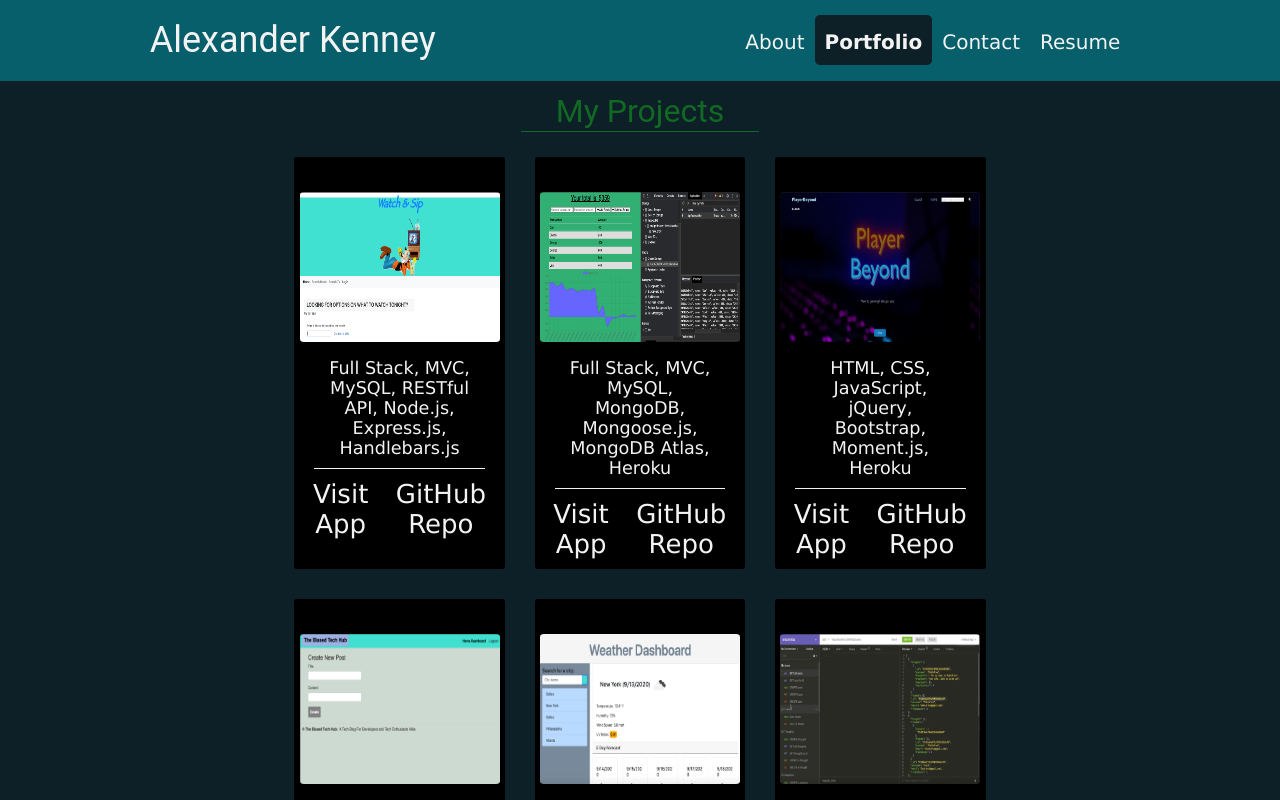
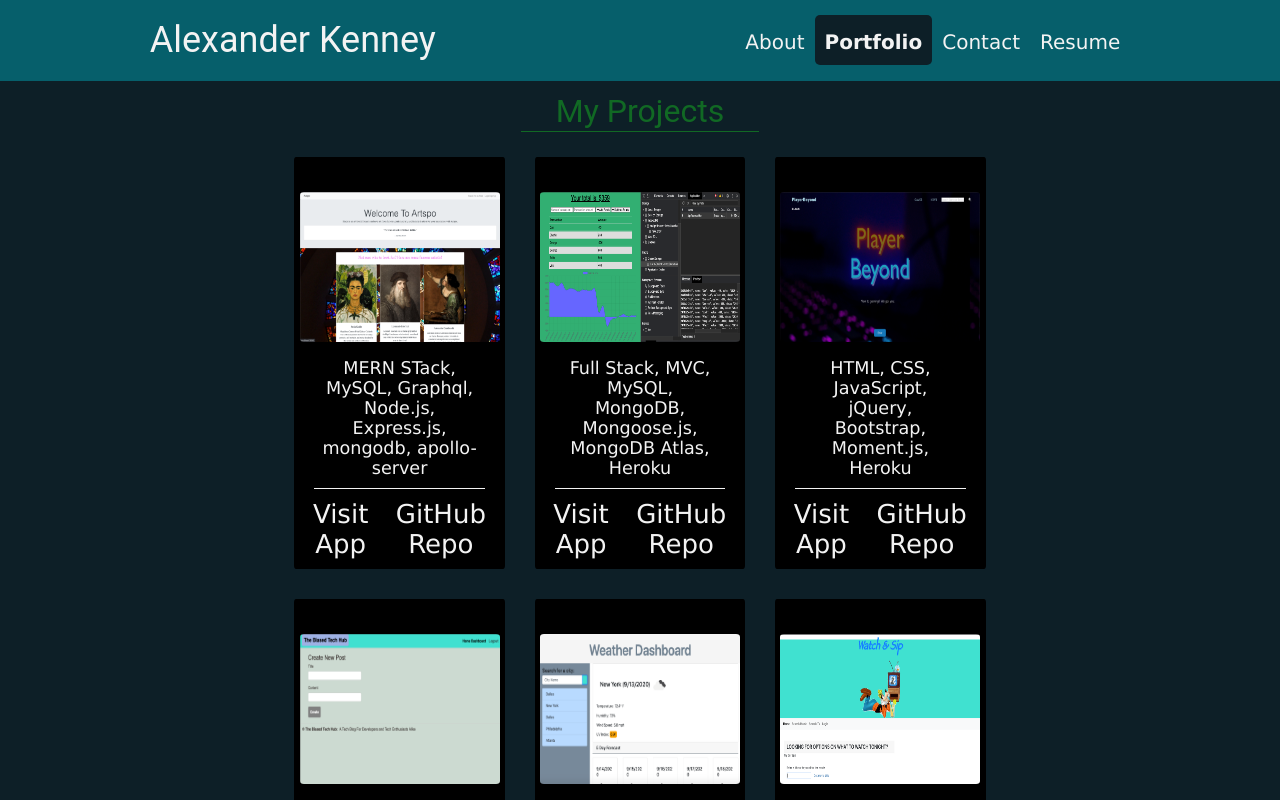
Before and after one commit to AlexanderKeny10/portfolio-react-ak, a React (Create React App) app: page / in a window 1280 px wide. Both pictures are taken after a click on the element "Portfolio". Shown: the top 800 px of the page. Built offline with nearby package versions, Linux system fonts and the light colour scheme.

Commit message:
art-spo added to projects

```diff
--- a/src/components/Project/index.js
+++ b/src/components/Project/index.js
@@ -1,20 +1,20 @@
 import React from 'react';
-import project1 from '../../assets/images/Watch-&-Sip-app.png';
+import project1 from '../../assets/images/artspo-landingpage-port.png';
 import project2 from '../../assets/images/Budget-Tracker1.jpg';
 import project3 from '../../assets/images/PlayerBeyond-SS2.png';
 import project4 from '../../assets/images/Tech-blog-dashboard-ss1.png';
 import project5 from '../../assets/images/WeatherDashboard1.png';
-import project6 from '../../assets/images/Social-Network-API.png';
+import project6 from '../../assets/images/Watch-&-Sip-app.png';
 
 function Project() {
 
     const projects = [
         {
             id: '1',
-            name: 'Watch & Sip',
-            url: 'https://quiet-ocean-97053.herokuapp.com/',
-            repo: 'Watch-and-Sip',
-            features: 'Full Stack, MVC, MySQL, RESTful API, Node.js, Express.js, Handlebars.js',
+            name: 'Art-spo',
+            url: 'https://art-spo.herokuapp.com/',
+            repo: 'Art-Spo',
+            features: 'MERN STack, MySQL, Graphql, Node.js, Express.js, mongodb, apollo-server',
             image: project1
         },
         {
@@ -51,10 +51,10 @@ function Project() {
         },
         {
             id: '6',
-            name: 'Social Network API',
-            url: 'https://github.com/Aken00/social-network-api-1',
-            repo: 'social-network-api-1',
-            features: 'JavaScript, Node.js, Express.js API, Mongoose.js, Moment.js, MongoDB,',
+            name: 'Watch & Sip',
+            url: 'https://quiet-ocean-97053.herokuapp.com/',
+            repo: 'Watch-and-Sip',
+            features: 'Full Stack, MVC, MySQL, RESTful API, Node.js, Express.js, Handlebars.js',
             image: project6
         },
     ]
```
Also changed, not shown: src/assets/images/artspo-landingpage-port.png (added).
